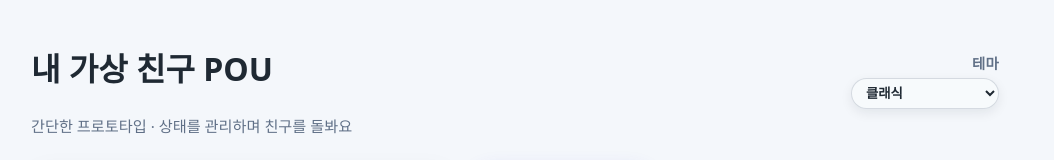
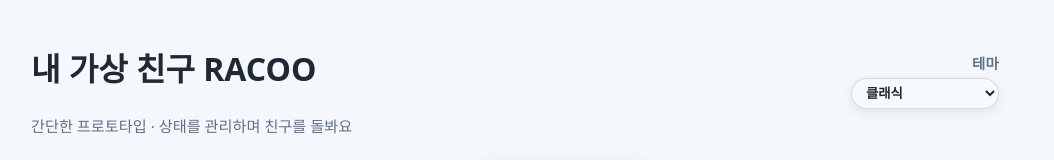
Before and after one commit to taeyongvv/PouCloneGame, a plain HTML site: page index.html in a window 1280 px wide. Shown: the top 160 px of the page, without its empty margins (113-1167 px from the left). Drawn offline with Linux system fonts and the light colour scheme.

Commit message:
title 수정

```diff
--- a/index.html
+++ b/index.html
@@ -3,7 +3,7 @@
 <head>
   <meta charset="UTF-8">
   <meta name="viewport" content="width=device-width, initial-scale=1.0">
-  <title>웹 POU 프로토타입</title>
+  <title>내 가상 친구 RACOO</title>
   <link rel="stylesheet" href="styles.css">
 </head>
 <body>
@@ -11,7 +11,7 @@
     <header class="app__header">
       <div class="app__title-group">
         <div>
-          <h1>내 가상 친구 POU</h1>
+          <h1>내 가상 친구 RACOO</h1>
           <p class="app__subtitle">간단한 프로토타입 · 상태를 관리하며 친구를 돌봐요</p>
         </div>
       </div>
```
